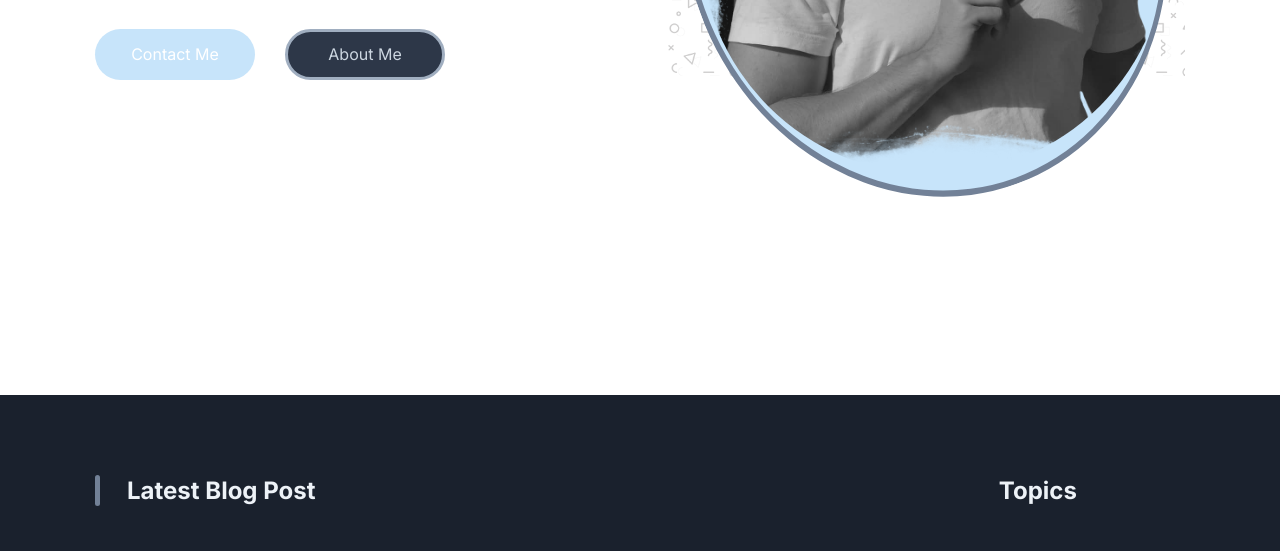
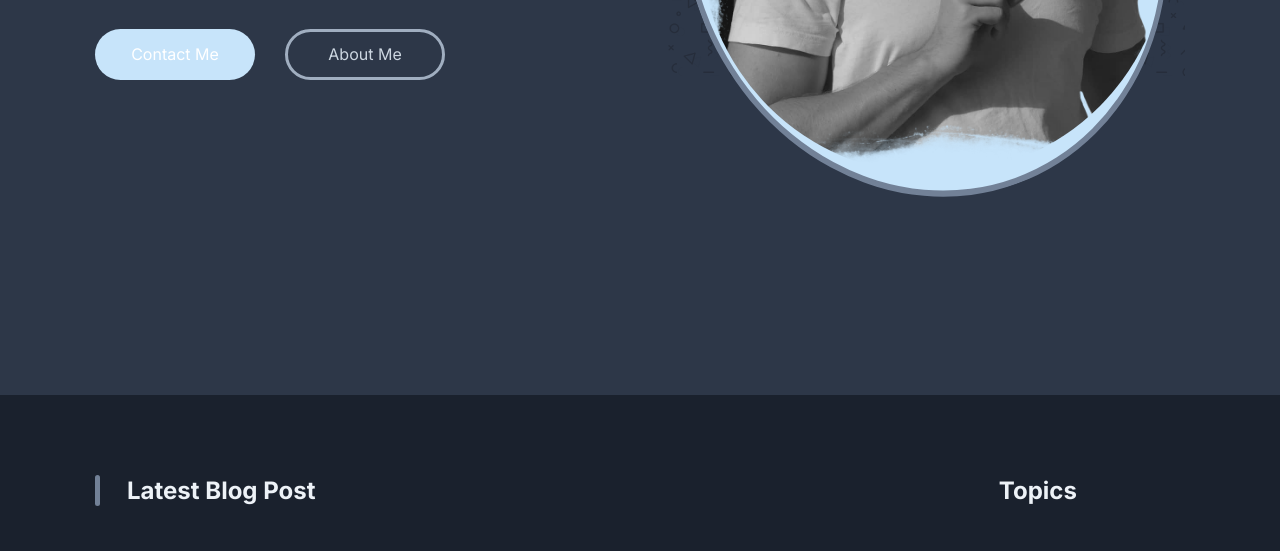
Before and after one commit to VoitNote/Portfolio-Website, a plain HTML site: page index.html in a window 1280 px wide. Shown: the part 504-1055 px from the top of the page. Drawn offline with nearby package versions, Linux system fonts and the light colour scheme.

Commit message:
Update style.css

```diff
--- a/assets/css/style.css
+++ b/assets/css/style.css
@@ -277,7 +277,8 @@ header .btn-group {
 /*Profilbild Edits*/
 .me {
   min-height: 100vh;
-  text-align: center;
+  background: var(--background-primary);
+  item-align: center;
   justify-content: center;
 }
 
```
